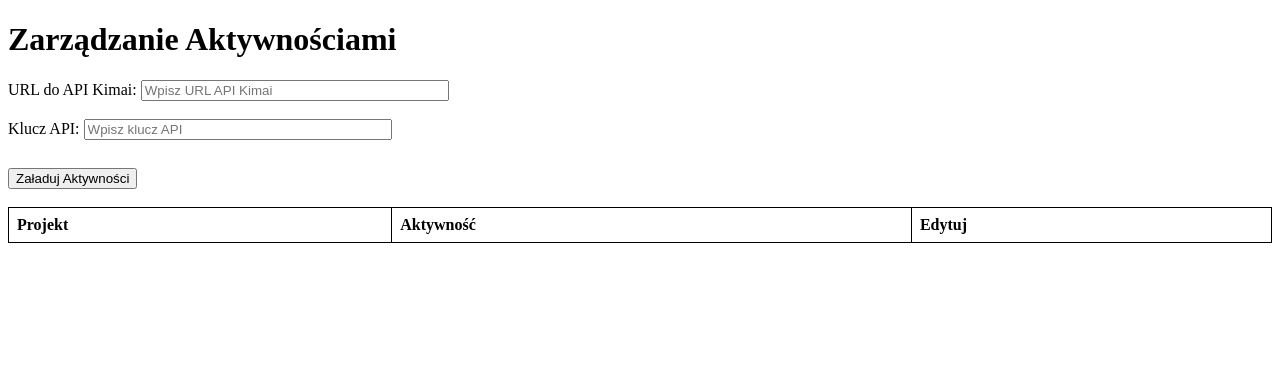
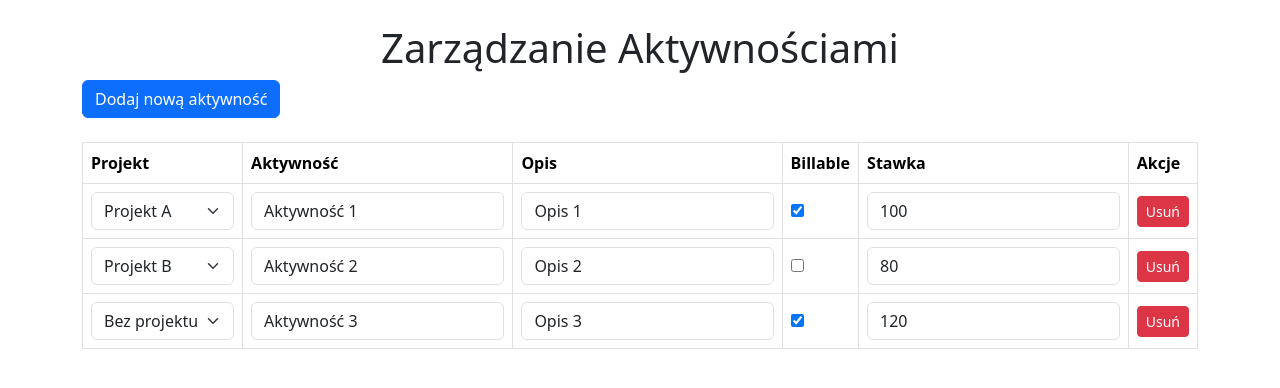
Before and after one commit to Pasko5000/kimai-app, a plain HTML site: page index.html in a window 1280 px wide. Drawn offline with nearby package versions, Linux system fonts and the light colour scheme.

Commit message:
little upgrades

```diff
--- a/app.js
+++ b/app.js
@@ -1,110 +1,153 @@
-// Funkcja do pobrania danych z formularza
-function getApiUrlAndKey() {
-    const apiUrl = document.getElementById('apiUrl').value.trim();
-    const apiKey = document.getElementById('apiKey').value.trim();
+// app.js
 
-    if (!apiUrl || !apiKey) {
-        alert("Proszę wprowadzić URL API Kimai i klucz API.");
-        return null;
-    }
+// Przykładowe projekty
+const projects = ["Projekt A", "Projekt B", "Bez projektu"];
 
-    return { apiUrl, apiKey };
-}
-
-// Funkcja do załadowania aktywności
-async function loadActivities() {
-    const apiData = getApiUrlAndKey();
-    if (!apiData) return;
-
-    const { apiUrl, apiKey } = apiData;
-
-    try {
-        const response = await fetch(`${apiUrl}/api/activities`, {
-            method: 'GET',
-            headers: {
-                'Authorization': `Bearer ${apiKey}`,
-                'Content-Type': 'application/json',
-            },
-        });
-
-        if (!response.ok) {
-            throw new Error("Błąd ładowania aktywności");
-        }
-
-        const data = await response.json();
-        displayActivities(data);
-    } catch (error) {
-        console.error(error);
-    }
-}
-
-// Funkcja do wyświetlenia aktywności w tabeli
-function displayActivities(activities) {
+// Funkcja do załadowania aktywności do tabeli
+function loadActivities() {
     const tableBody = document.querySelector('#activityTable tbody');
     tableBody.innerHTML = ''; // Czyścimy tabelę przed dodaniem nowych danych
 
-    activities.forEach(activity => {
+    // Przykładowe dane
+    const activities = [
+        { project: "Projekt A", name: "Aktywność 1", description: "Opis 1", billable: true, rate: 100 },
+        { project: "Projekt B", name: "Aktywność 2", description: "Opis 2", billable: false, rate: 80 },
+        { project: "Bez projektu", name: "Aktywność 3", description: "Opis 3", billable: true, rate: 120 }
+    ];
+
+    activities.forEach((activity, index) => {
         const row = document.createElement('tr');
 
+        // Projekt (select)
         const projectCell = document.createElement('td');
-        projectCell.textContent = activity.project ? activity.project.name : "Bez projektu";
+        const projectSelect = createProjectSelect(activity.project);
+        projectCell.appendChild(projectSelect);
 
+        // Aktywność (input)
         const activityCell = document.createElement('td');
-        activityCell.textContent = activity.name;
+        const activityInput = createEditableInput(activity.name);
+        activityCell.appendChild(activityInput);
 
-        const editCell = document.createElement('td');
-        const editButton = document.createElement('button');
-        editButton.textContent = 'Edytuj';
-        editButton.onclick = () => editActivity(activity.id, activity.name, activity.project?.name);
-        editCell.appendChild(editButton);
+        // Opis (input)
+        const descriptionCell = document.createElement('td');
+        const descriptionInput = createEditableInput(activity.description);
+        descriptionCell.appendChild(descriptionInput);
 
+        // Billable (checkbox)
+        const billableCell = document.createElement('td');
+        const billableCheckbox = createBillableCheckbox(activity.billable);
+        billableCell.appendChild(billableCheckbox);
+
+        // Stawka (input)
+        const rateCell = document.createElement('td');
+        const rateInput = createEditableInput(activity.rate);
+        rateCell.appendChild(rateInput);
+
+        // Akcje (przycisk usuwania)
+        const actionsCell = document.createElement('td');
+        const deleteButton = createDeleteButton(index);
+        actionsCell.appendChild(deleteButton);
+
+        // Dodanie komórek do wiersza
         row.appendChild(projectCell);
         row.appendChild(activityCell);
-        row.appendChild(editCell);
+        row.appendChild(descriptionCell);
+        row.appendChild(billableCell);
+        row.appendChild(rateCell);
+        row.appendChild(actionsCell);
 
         tableBody.appendChild(row);
     });
 }
 
-// Funkcja do edycji aktywności
-function editActivity(id, currentName, currentProject) {
-    const newName = prompt("Wprowadź nową nazwę aktywności:", currentName);
-    const newProject = prompt("Wprowadź nowy projekt (lub zostaw puste dla braku projektu):", currentProject);
-
-    if (newName) {
-        updateActivity(id, newName, newProject);
-    }
+// Funkcja do tworzenia pola wyboru projektu
+function createProjectSelect(selectedProject) {
+    const select = document.createElement('select');
+    select.className = 'form-select';
+    projects.forEach(project => {
+        const option = document.createElement('option');
+        option.value = project;
+        option.textContent = project;
+        if (project === selectedProject) {
+            option.selected = true;
+        }
+        select.appendChild(option);
+    });
+    return select;
 }
 
-// Funkcja do aktualizacji aktywności przez API
-async function updateActivity(id, newName, newProject) {
-    const apiData = getApiUrlAndKey();
-    if (!apiData) return;
+// Funkcja do tworzenia edytowalnego inputa
+function createEditableInput(value) {
+    const input = document.createElement('input');
+    input.type = 'text';
+    input.value = value;
+    input.className = 'form-control';
+    return input;
+}
 
-    const { apiUrl, apiKey } = apiData;
+// Funkcja do tworzenia checkboxa dla Billable
+function createBillableCheckbox(checked) {
+    const checkbox = document.createElement('input');
+    checkbox.type = 'checkbox';
+    checkbox.checked = checked;
+    return checkbox;
+}
 
-    const updatedData = {
-        name: newName,
-        project: newProject ? { name: newProject } : null,
-    };
+// Funkcja do tworzenia przycisku usuwania
+function createDeleteButton(index) {
+    const button = document.createElement('button');
+    button.className = 'btn btn-danger btn-sm';
+    button.textContent = 'Usuń';
+    button.onclick = () => deleteRow(index);
+    return button;
+}
 
-    try {
-        const response = await fetch(`${apiUrl}/api/activities/${id}`, {
-            method: 'PUT',
-            headers: {
-                'Authorization': `Bearer ${apiKey}`,
-                'Content-Type': 'application/json',
-            },
-            body: JSON.stringify(updatedData),
-        });
+// Funkcja do usuwania wiersza
+function deleteRow(index) {
+    const tableBody = document.querySelector('#activityTable tbody');
+    tableBody.deleteRow(index);
+}
 
-        if (!response.ok) {
-            throw new Error("Błąd aktualizacji aktywności");
-        }
+// Funkcja do dodawania nowego wiersza
+function addRow() {
+    const tableBody = document.querySelector('#activityTable tbody');
+    const newRow = document.createElement('tr');
 
-        alert("Aktywność została zaktualizowana");
-        loadActivities(); // Ponownie załaduj aktywności
-    } catch (error) {
-        console.error(error);
-    }
+    // Nowe komórki
+    const projectCell = document.createElement('td');
+    const projectSelect = createProjectSelect("Bez projektu");
+    projectCell.appendChild(projectSelect);
+
+    const activityCell = document.createElement('td');
+    const activityInput = createEditableInput('');
+    activityCell.appendChild(activityInput);
+
+    const descriptionCell = document.createElement('td');
+    const descriptionInput = createEditableInput('');
+    descriptionCell.appendChild(descriptionInput);
+
+    const billableCell = document.createElement('td');
+    const billableCheckbox = createBillableCheckbox(false);
+    billableCell.appendChild(billableCheckbox);
+
+    const rateCell = document.createElement('td');
+    const rateInput = createEditableInput('');
+    rateCell.appendChild(rateInput);
+
+    const actionsCell = document.createElement('td');
+    const deleteButton = createDeleteButton(tableBody.rows.length);
+    actionsCell.appendChild(deleteButton);
+
+    // Dodanie komórek do wiersza
+    newRow.appendChild(projectCell);
+    newRow.appendChild(activityCell);
+    newRow.appendChild(descriptionCell);
+    newRow.appendChild(billableCell);
+    newRow.appendChild(rateCell);
+    newRow.appendChild(actionsCell);
+
+    tableBody.appendChild(newRow);
 }
+
+// Załaduj dane przy starcie
+loadActivities();
--- a/index.html
+++ b/index.html
@@ -1,51 +1,53 @@
 <!DOCTYPE html>
 <html lang="pl">
+
 <head>
     <meta charset="UTF-8">
     <meta name="viewport" content="width=device-width, initial-scale=1.0">
-    <title>Zarządzanie Aktywnościami Kimai</title>
+    <title>Zarządzanie Aktywnościami - Kimai</title>
+
+    <!-- Bootstrap 5 CSS -->
+    <link href="https://cdn.jsdelivr.net/npm/bootstrap@5.3.0-alpha1/dist/css/bootstrap.min.css" rel="stylesheet">
+
     <style>
-        table {
-            width: 100%;
-            border-collapse: collapse;
-        }
-        table, th, td {
-            border: 1px solid black;
-        }
-        th, td {
-            padding: 8px;
-            text-align: left;
-        }
-        button {
-            margin-top: 10px;
+        .table th, .table td {
+            vertical-align: middle;
         }
     </style>
 </head>
+
 <body>
+    <div class="container my-4">
+        <h1 class="text-center">Zarządzanie Aktywnościami</h1>
 
-    <h1>Zarządzanie Aktywnościami</h1>
+        <!-- Formularz z polami do edycji -->
+        <div class="mb-4">
+            <button class="btn btn-primary" onclick="addRow()">Dodaj nową aktywność</button>
+        </div>
 
-    <label for="apiUrl">URL do API Kimai:</label>
-    <input type="text" id="apiUrl" placeholder="Wpisz URL API Kimai" style="width: 300px;"/><br/><br/>
-
-    <label for="apiKey">Klucz API:</label>
-    <input type="text" id="apiKey" placeholder="Wpisz klucz API" style="width: 300px;"/><br/><br/>
-
-    <button onclick="loadActivities()">Załaduj Aktywności</button><br/><br/>
-
-    <table id="activityTable">
+        <table class="table table-bordered" id="activityTable">
             <thead>
                 <tr>
                     <th>Projekt</th>
                     <th>Aktywność</th>
-                <th>Edytuj</th>
+                    <th>Opis</th>
+                    <th>Billable</th>
+                    <th>Stawka</th>
+                    <th>Akcje</th>
                 </tr>
             </thead>
             <tbody>
                 <!-- Aktywności zostaną załadowane tutaj -->
             </tbody>
         </table>
+    </div>
 
+    <!-- Bootstrap 5 JS i Popper.js -->
+    <script src="https://cdn.jsdelivr.net/npm/@popperjs/core@2.11.6/dist/umd/popper.min.js"></script>
+    <script src="https://cdn.jsdelivr.net/npm/bootstrap@5.3.0-alpha1/dist/js/bootstrap.min.js"></script>
+
+    <!-- Twój skrypt JS -->
     <script src="app.js"></script>
 </body>
+
 </html>
```
Lines whose indentation alone changed are shown as unchanged.
